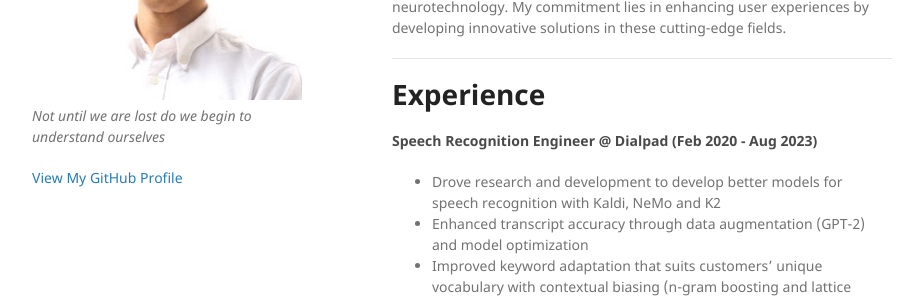
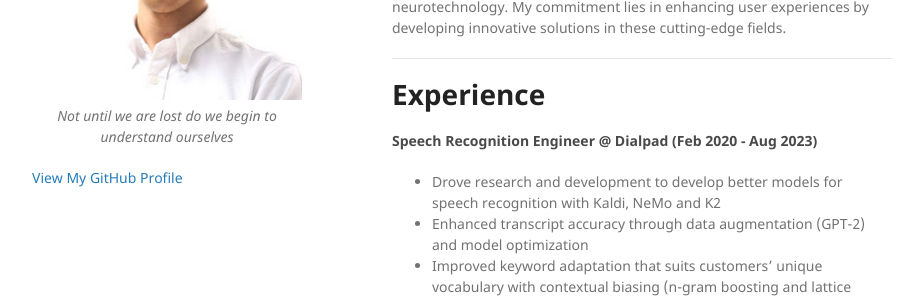
Before and after one commit to kennethli319/kennethli319.github.io, a Jekyll site: the page built from index.md, in a window 1280 px wide. Shown: the part 279-578 px from the top of the page, without its empty margins (178-1101 px from the left). Built offline with Jekyll 4.4.1, drawn with Linux system fonts in a browser that asks for light colours.

Commit message:
add style

```diff
--- a/_layouts/default.html
+++ b/_layouts/default.html
@@ -21,7 +21,7 @@
           <img src="{{site.logo | relative_url}}" alt="Logo" />
         {% endif %}
 
-        <p><i>{{ site.description | default: site.github.project_tagline }}</i></p>
+        <p align="center"><i>{{ site.description | default: site.github.project_tagline }}</i></p>
 
         {% if site.github.is_project_page %}
         <p class="view"><a href="{{ site.github.repository_url }}">View the Project on GitHub <small>{{ site.github.repository_nwo }}</small></a></p>
```
